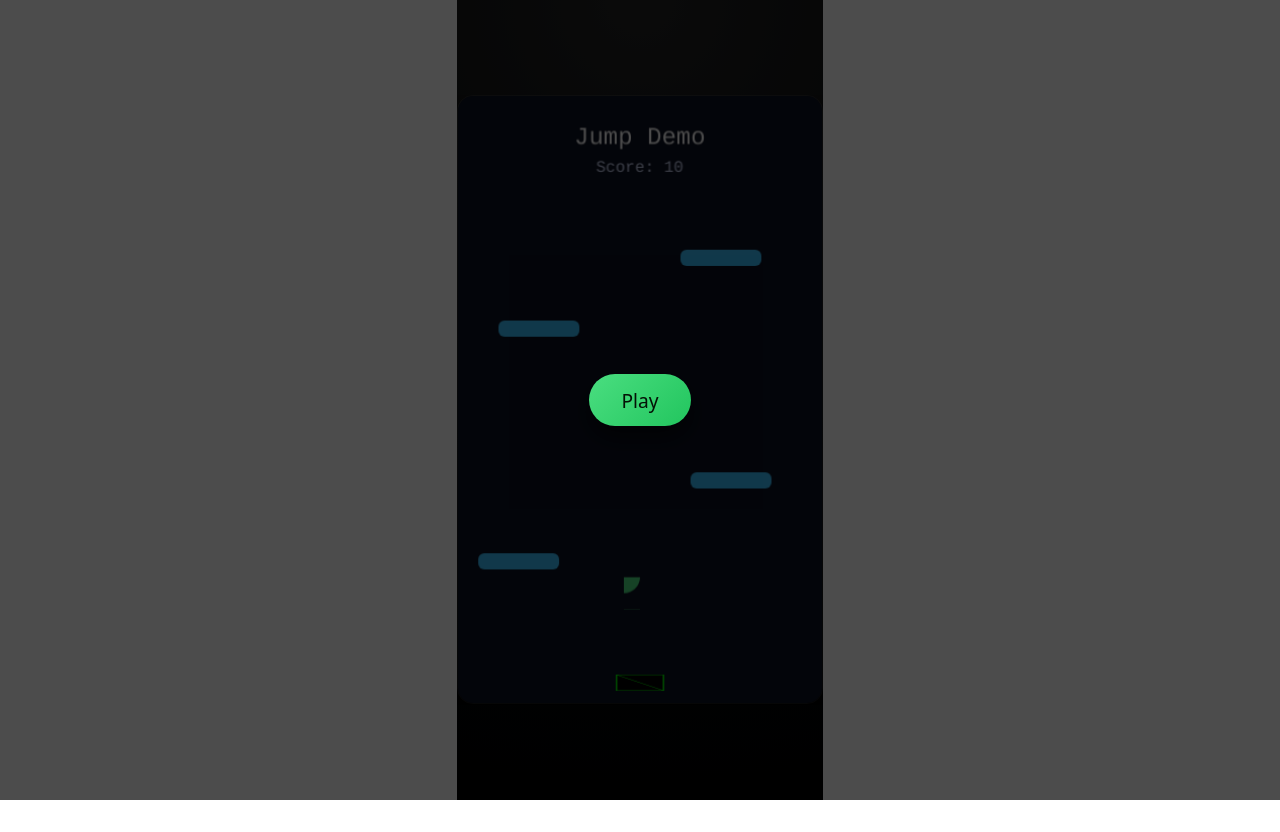
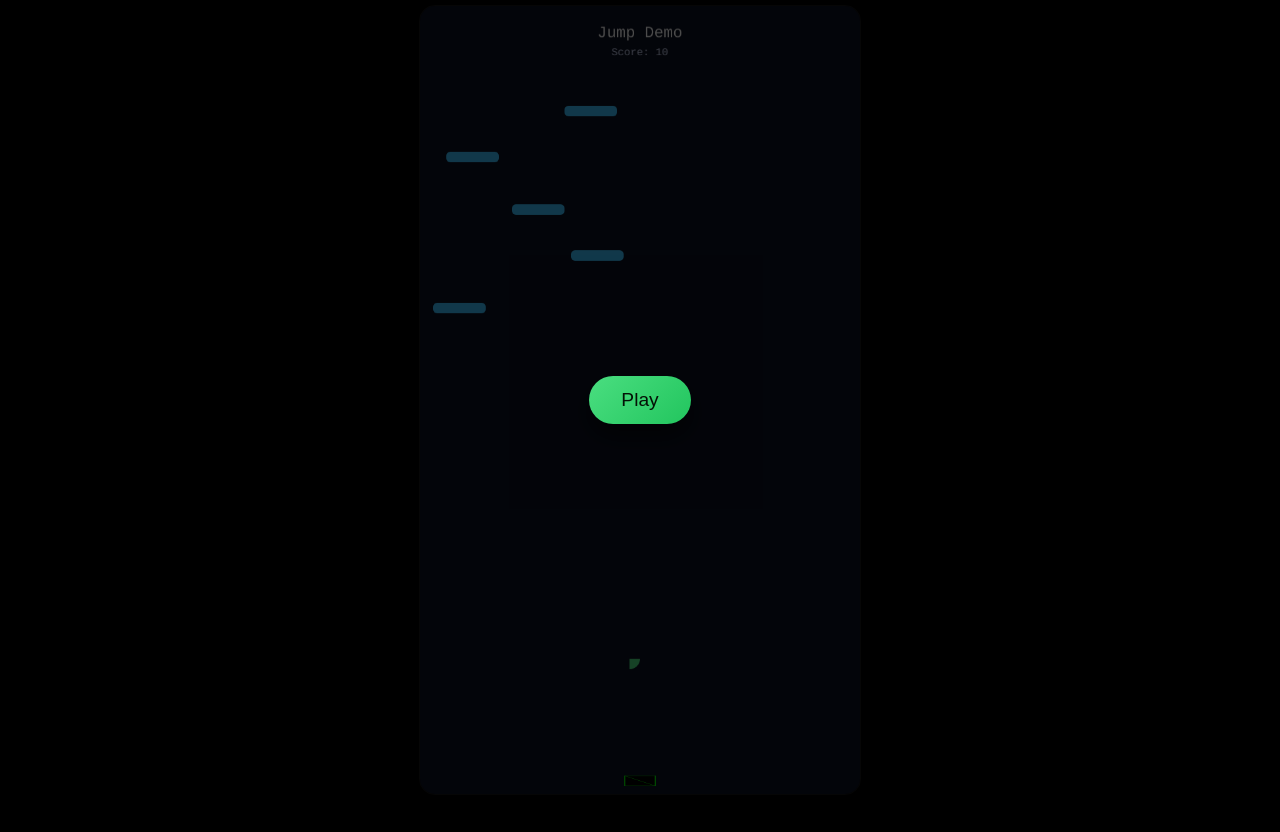
Before and after one commit to hy0210/2026-doodle-jump-test, a Vue app: page / in a window 1280 px wide. After the commit the page ends 801 px from the top, so only its background shows below. Built offline with nearby package versions, Linux system fonts and the light colour scheme.

Commit message:
chore: update .gitignore, add .nvmrc and .vscode/settings.json; modify styles and game configuration

```diff
--- a/index.html
+++ b/index.html
@@ -6,10 +6,15 @@
     <meta name="viewport" content="width=device-width, initial-scale=1.0" />
     <meta property="og:type" content="website" />
     <meta property="og:url" content="https://hy0210.github.io/2026-doodle-jump-test/" />
+    <!-- OG 標籤 (給社群分享用的) -->
     <meta property="og:title" content="羅爺爺生日快樂" />
     <meta property="og:description" content="羅爺爺生日快樂" />
     <meta property="og:image" content="https://hy0210.github.io/2026-doodle-jump-test/preview.png" />
+    <!-- 標準 SEO 標籤 (給 Google 搜尋用的) -->
+    <title>羅爺爺生日快樂 - 趣味跳躍小遊戲</title>
+    <meta name="description" content="快來遊玩這款專為羅爺爺製作的生日紀念小遊戲！挑戰最高分並分享祝福。" />
     <title>羅爺爺跳呀跳</title>
+
   </head>
   <body>
     <div id="app"></div>
--- a/src/App.vue
+++ b/src/App.vue
@@ -77,14 +77,13 @@
     display: flex;
     justify-content: center;
     align-items: center;
-    background: radial-gradient(circle at top, #222 0, #05070a 55%, #000 100%);
   }
 
   .app-root :deep(canvas) {
     max-width: 100%;
     height: auto;
     border-radius: 1rem;
-    box-shadow: 0 20px 40px rgba(0, 0, 0, 0.7);
+    /* box-shadow: 0 20px 40px rgba(0, 0, 0, 0.7); */
     border: 1px solid rgba(255, 255, 255, 0.08);
   }
 
--- a/src/components/GameCanvas.vue
+++ b/src/components/GameCanvas.vue
@@ -67,13 +67,18 @@
 
 <style scoped>
   .game-wrapper {
+    min-height: 100vh;
+    min-width: 100%;
     width: 100%;
-    max-width: 480px;
-    margin: 0 auto;
+    background: #000;
+    display: flex;
+    align-items: center;
+    justify-content: center;
   }
-
+  /* 遊戲容器：最大 440×788，小視窗時等比例縮小 */
   .game-container {
-    width: 100%;
-    aspect-ratio: 3 / 5;
+    width: min(440px, 100%, calc(100vh * 440 / 788));
+    height: min(788px, 100vh, calc(100vw * 788 / 440));
+    flex-shrink: 0;
   }
 </style>
--- a/src/game/config.ts
+++ b/src/game/config.ts
@@ -1,14 +1,28 @@
+/**
+ * config.ts — Phaser 遊戲設定
+ *
+ * 用途：建立 Phaser 的 GameConfig，供 GameCanvas.vue 初始化遊戲用。
+ * 負責：畫布尺寸、物理（重力）、縮放模式、以及將 Vue 的輸入選項傳入主場景。
+ */
+
 import Phaser from 'phaser'
 import { GameScene } from './scenes/GameScene'
 import type { Ref } from 'vue'
 
+/** 輸入模式：鍵盤左右鍵 或 陀螺儀傾斜 */
 export type InputMode = 'keyboard' | 'gyro'
 
+/** 從 Vue 傳入的選項（Ref 讓 Phaser 可即時讀到 App 的 inputMode / sensitivity） */
 export interface GameConfigOptions {
   inputMode: Ref<InputMode>
   sensitivity: Ref<number>
 }
 
+/**
+ * 建立 Phaser 遊戲設定
+ * @param parent 掛載的 DOM 元素（GameCanvas 的 container）
+ * @param options Vue 的 inputMode、sensitivity Ref
+ */
 export function createGameConfig(
   parent: HTMLElement,
   options: GameConfigOptions,
@@ -16,8 +30,8 @@ export function createGameConfig(
   return {
     type: Phaser.AUTO,
     parent,
-    width: 360,
-    height: 600,
+    width: 670,
+    height: 1200,
     backgroundColor: '#0b1020',
     physics: {
       default: 'arcade',
--- a/src/style.css
+++ b/src/style.css
@@ -5,7 +5,7 @@
 
   color-scheme: light dark;
   color: rgba(255, 255, 255, 0.87);
-  background-color: #242424;
+  background-color: #000;
 
   font-synthesis: none;
   text-rendering: optimizeLegibility;
@@ -28,14 +28,15 @@ body {
   place-items: center;
   min-width: 320px;
   min-height: 100vh;
+  overflow: hidden;
 }
 
-h1 {
+/* h1 {
   font-size: 3.2em;
   line-height: 1.1;
-}
+} */
 
-button {
+/* button {
   border-radius: 8px;
   border: 1px solid transparent;
   padding: 0.6em 1.2em;
@@ -52,28 +53,13 @@ button:hover {
 button:focus,
 button:focus-visible {
   outline: 4px auto -webkit-focus-ring-color;
-}
-
-.card {
-  padding: 2em;
-}
+} */
 
 #app {
-  max-width: 1280px;
+  /* max-width: 1280px; */
   margin: 0 auto;
-  padding: 2rem;
+  /* padding: 2rem; */
   text-align: center;
 }
 
-@media (prefers-color-scheme: light) {
-  :root {
-    color: #213547;
-    background-color: #ffffff;
-  }
-  a:hover {
-    color: #747bff;
-  }
-  button {
-    background-color: #f9f9f9;
-  }
-}
+/* @media (prefㄛ
```
Also changed, not shown: src/game/scenes/GameScene.ts (+19 -0 lines), 2 other files (tests, documents, lock files or other folders).
